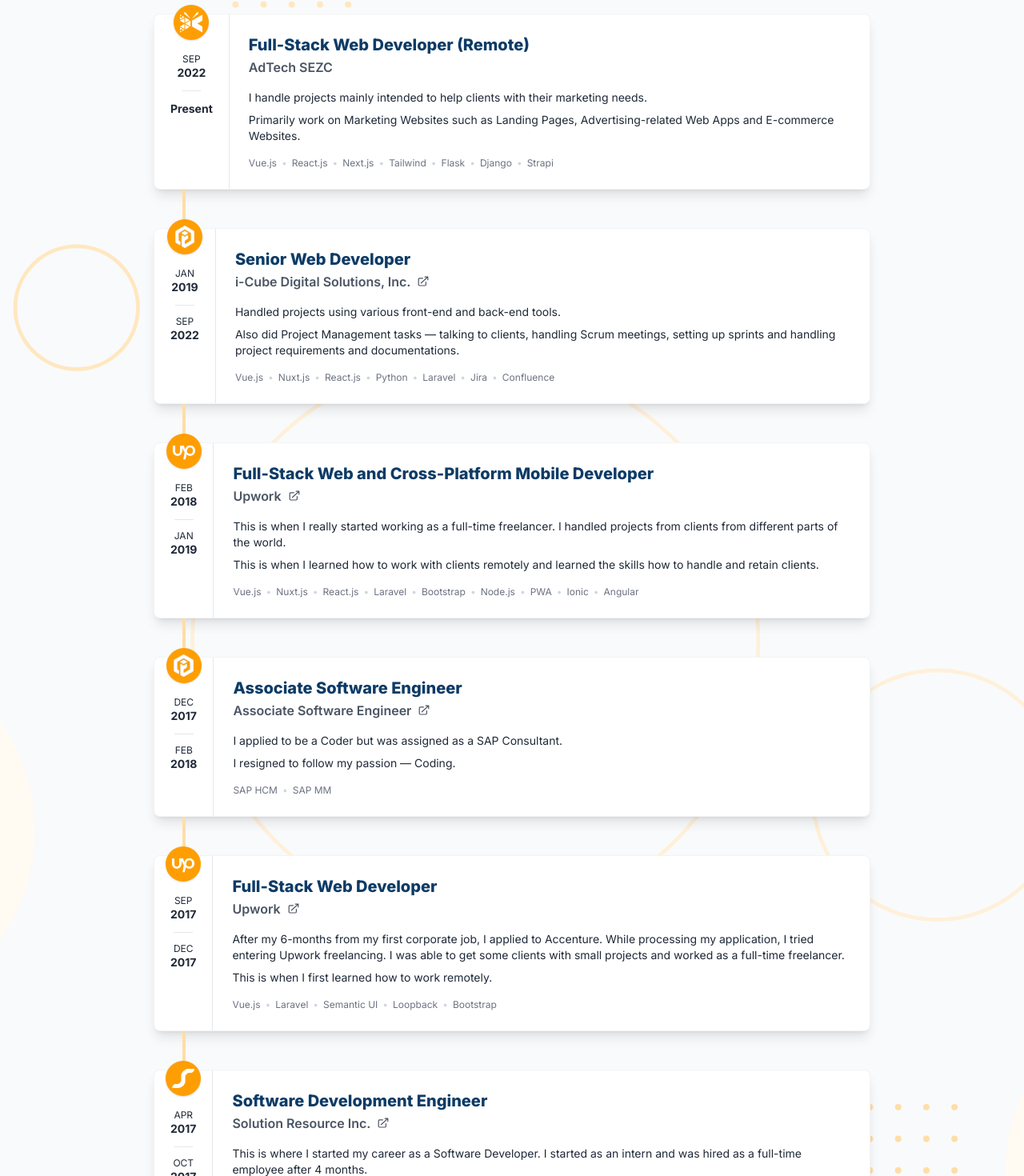
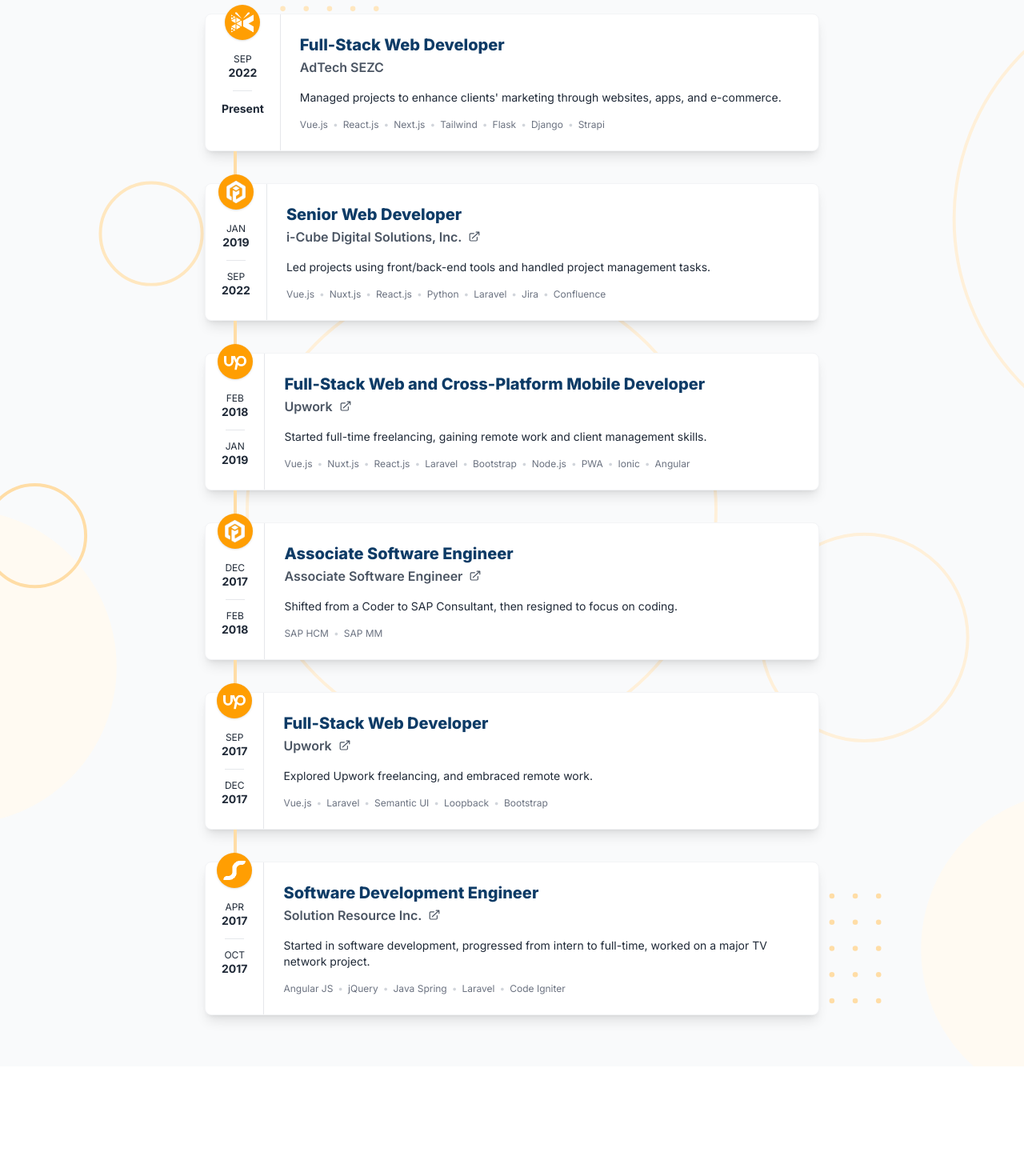
Before and after one commit to erwinmesi/v2.mesi.dev, a Next.js app: page / in a window 1280 px wide. Shown: the part 2311-3781 px from the top of the page at 80% size. Built offline with nearby package versions, Linux system fonts and the light colour scheme.

Commit message:
feat(work history): more concise content

```diff
--- a/app/components/HomeWorkHistory.tsx
+++ b/app/components/HomeWorkHistory.tsx
@@ -18,7 +18,7 @@
             A timeline of my professional journey and milestones
           </p>
         </div>
-        <div className="max-w-4xl mx-auto mt-10">
+        <div className="max-w-3xl mx-auto mt-10">
           {workHistory.map((job, index) => (
             <Fragment key={index}>
               <WorkHistoryCard job={job} />
--- a/app/components/WorkHistoryLine.tsx
+++ b/app/components/WorkHistoryLine.tsx
@@ -3,7 +3,7 @@
 function WorkHistoryLine() {
   return (
     <div className="spacer pl-[46px] sm:pl-9">
-      <div className="line h-12 border-l-4 border-primary-200"></div>
+      <div className="line h-10 border-l-4 border-primary-200"></div>
     </div>
   )
 }
--- a/app/configs/workHistory.ts
+++ b/app/configs/workHistory.ts
@@ -25,9 +25,8 @@
     company_name: 'AdTech SEZC',
     company_url: undefined,
     logo_url: imgCodevol.src,
-    position: 'Full-Stack Web Developer (Remote)',
-    description:
-      '<p>I handle projects mainly intended to help clients with their marketing needs.</p><p>Primarily work on Marketing Websites such as Landing Pages, Advertising-related Web Apps and E-commerce Websites.</p>',
+    position: 'Full-Stack Web Developer',
+    description: "Managed projects to enhance clients' marketing through websites, apps, and e-commerce.",
     technologies: [
       'Vue.js',
       'React.js',
@@ -51,8 +50,7 @@
     company_url: 'https://i-cube-digitalsolutions.com/',
     logo_url: imgIcube.src,
     position: 'Senior Web Developer',
-    description:
-      '<p>Handled projects using various front-end and back-end tools.</p><p>Also did Project Management tasks — talking to clients, handling Scrum meetings, setting up sprints and handling project requirements and documentations.</p>',
+    description: "Led projects using front/back-end tools and handled project management tasks.",
     technologies: [
       'Vue.js',
       'Nuxt.js',
@@ -76,8 +74,7 @@
     company_url: 'https://www.upwork.com/freelancers/~0199bd5921ffe7c943',
     logo_url: imgUpwork.src,
     position: 'Full-Stack Web and Cross-Platform Mobile Developer',
-    description:
-      '<p>This is when I really started working as a full-time freelancer. I handled projects from clients from different parts of the world.</p><p>This is when I learned how to work with clients remotely and learned the skills how to handle and retain clients.</p>',
+    description: "Started full-time freelancing, gaining remote work and client management skills.",
     technologies: [
       'Vue.js',
       'Nuxt.js',
@@ -103,8 +100,7 @@
     company_url: 'https://www.accenture.com/ph-en/',
     logo_url: imgIcube.src,
     position: 'Associate Software Engineer',
-    description:
-      '<p>I applied to be a Coder but was assigned as a SAP Consultant.</p><p>I resigned to follow my passion — Coding.</p>',
+    description: "Shifted from a Coder to SAP Consultant, then resigned to focus on coding.",
     technologies: ['SAP HCM', 'SAP MM'],
     from: {
       month: 'Dec',
@@ -120,8 +116,7 @@
     company_url: 'https://www.upwork.com/freelancers/~0199bd5921ffe7c943',
     logo_url: imgUpwork.src,
     position: 'Full-Stack Web Developer',
-    description:
-      '<p>After my 6-months from my first corporate job, I applied to Accenture. While processing my application, I tried entering Upwork freelancing. I was able to get some clients with small projects and worked as a full-time freelancer.</p><p>This is when I first learned how to work remotely.</p>',
+    description: "Explored Upwork freelancing, and embraced remote work.",
     technologies: ['Vue.js', 'Laravel', 'Semantic UI', 'Loopback', 'Bootstrap'],
     from: {
       month: 'Sep',
@@ -137,8 +132,7 @@
     company_url: 'https://solutionsresource.com/',
     logo_url: imgSri.src,
     position: 'Software Development Engineer',
-    description:
-      '<p>This is where I started my career as a Software Developer. I started as an intern and was hired as a full-time employee after 4 months.</p><p>The highlight of my stay here is when I was assigned to a huge Philippine TV Network where I worked on one of their projects.</p>',
+    description: "Started in software development, progressed from intern to full-time, worked on a major TV network project.",
     technologies: [
       'Angular JS',
       'jQuery',
```
